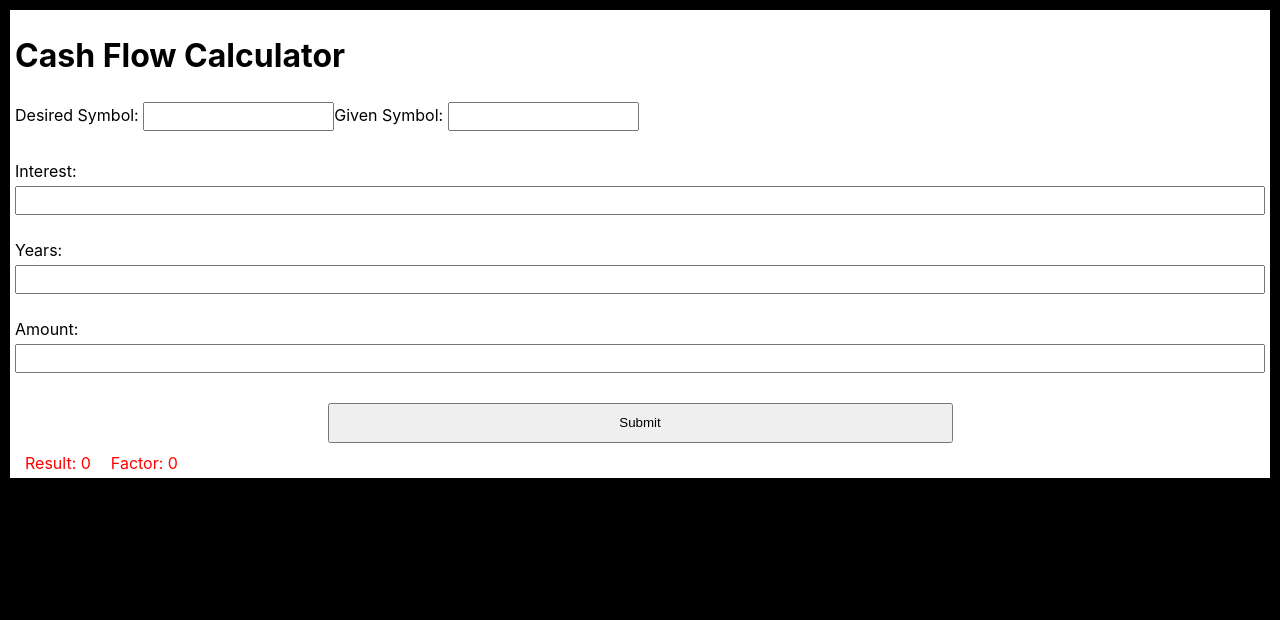
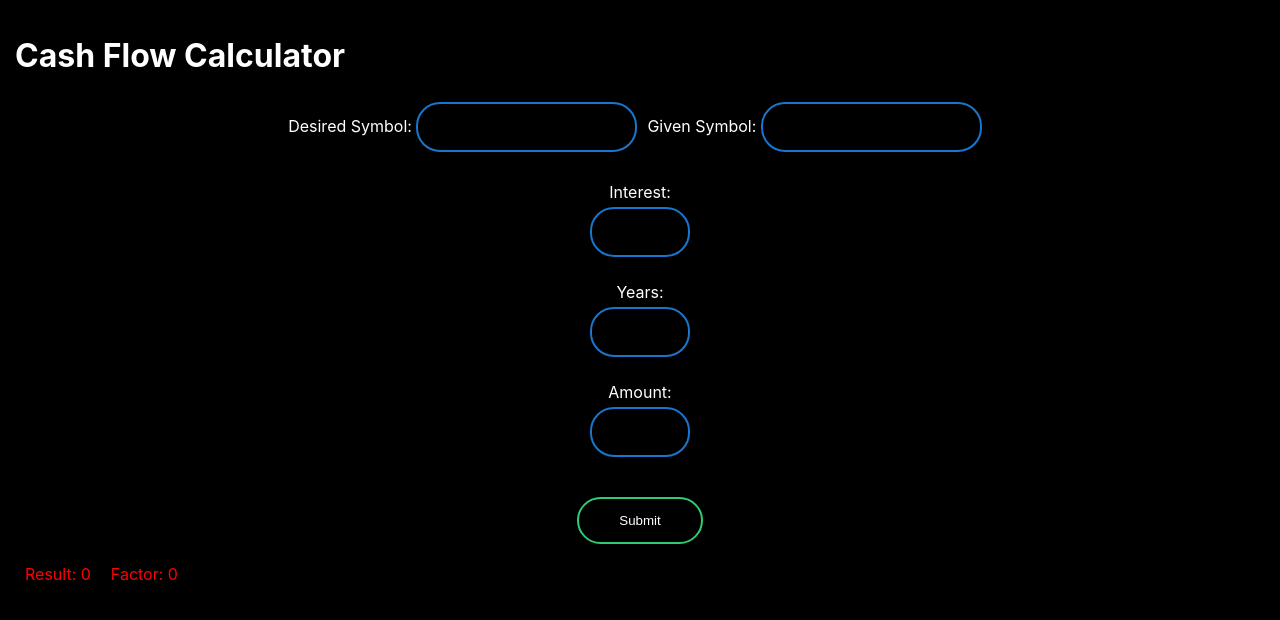
Before and after one commit to AlphaNiner1415/econ-calculator, a React (Create React App) app: page / in a window 1280 px wide. Shown: the top 620 px of the page. Built offline with nearby package versions, Linux system fonts and the light colour scheme.

Commit message:
Added styling to the app

```diff
--- a/src/App.module.css
+++ b/src/App.module.css
@@ -1,13 +1,13 @@
 .App{
     margin: 10px 10px;
-    background-color: white;
+    color: white;
     height: 100%;
     padding: 5px;
 }
 .Form {
     display: flex;
     flex-direction: column;
-
+    align-items: center;;
 }
 .Values {
     display: inline;
@@ -18,19 +18,58 @@
 }
 
 .Form input[type="text"]{
-    display: inline;
-    margin: 5px auto;
+    display: inline-block;
+    margin: 5px 10px 5px 0px;
     padding: 5px;
+    width: auto;
     justify-self: center;
+    border-radius: 20px;
+    border: 0;
+    background: none;
+    text-align: center;
+    border: 2px solid #1876ce;
+    padding: 14px 5px;
+    font-size: 1rem;
+    outline: none;
+    color: white;
+    border-radius: 24px;
+    transition: 0.25s;
+    box-sizing: border-box;
 }
 
 .Form input[type="number"] {
-    padding: 5px;
+    padding: 10px;
+    border-radius: 20px;
+    font-size: 1rem;
+    width: 100px;
+    border: 0;
+    background: none;
+    text-align: left;
+    border: 2px solid #1876ce;
+    padding: 14px 5px;
+    font-size: 1rem;
+    outline: none;
+    color: white;
+    border-radius: 24px;
+    transition: 0.25s;
+    box-sizing: border-box;
 }
 .Form input[type="submit"] {
-    margin: 10px auto;
-    height: 40px;
-    width: 50%;
+    border: 0;
+    background: none;
+    display: block;
+    margin: 20px auto;
+    text-align: center;
+    border: 2px solid #2ecc71;
+    padding: 14px 40px;
+    outline: none;
+    color: white;
+    border-radius: 24px;
+    transition: 0.25s;
+    cursor: pointer;
+}
+.Form input[type="submit"]:hover {
+    background: #2ecc71;
 }
 
 .AnsLabel {
@@ -38,6 +77,18 @@
     color: red;
 }
 
+.Form input[type="text"]:hover, input[type="number"]:hover{
+    border: 2px solid #188bce;
+}
+.Form input[type="text"]:focus{
+    border: 2px solid #18ce79;
+}
+.Form input[type="number"]:focus{
+    border: 2px solid #18ce79;
+    width: 200px;
+}
+
+
 @media (max-width: 500px){
     .Span input[type="text"], label{
         display: block;
```
